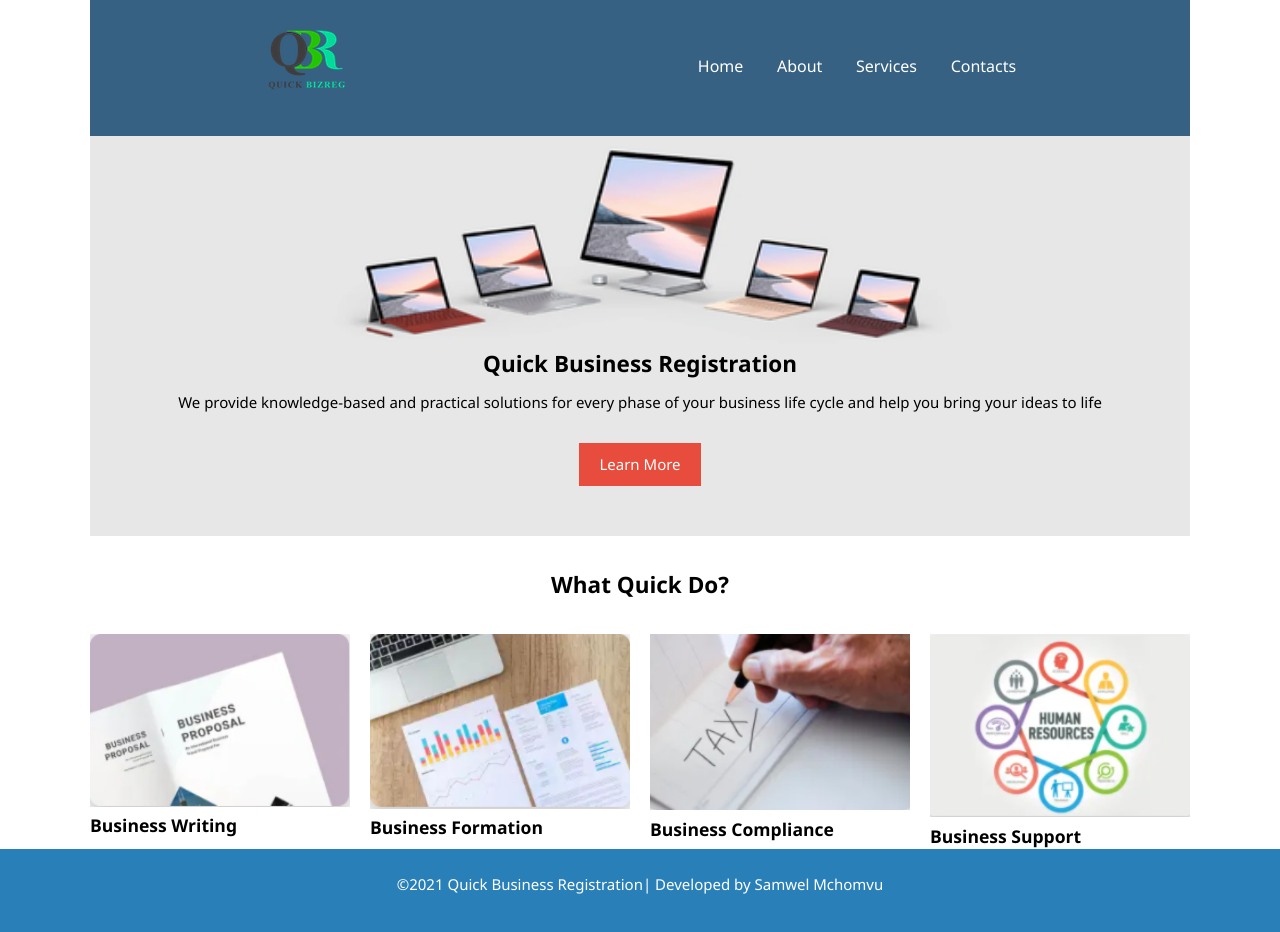
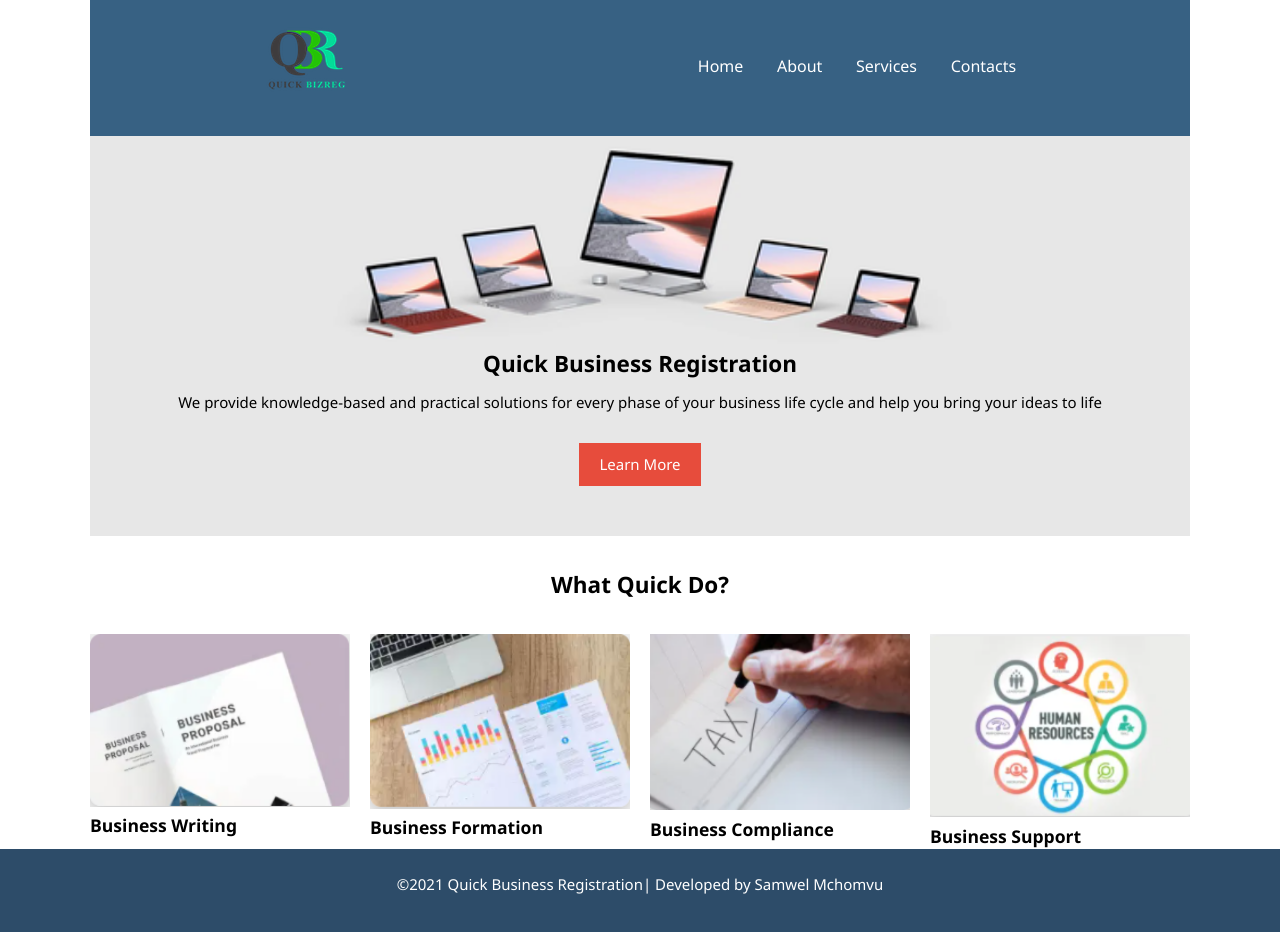
Before and after one commit to mchomvus4/quick-webapp, a React (Create React App) app: page / in a window 1280 px wide. Shown: the top 932 px of the page. Built offline with nearby package versions, Linux system fonts and the light colour scheme.

Commit message:
footer color added

```diff
--- a/src/components/Nav/Footer.css
+++ b/src/components/Nav/Footer.css
@@ -1,5 +1,5 @@
 .footer{
- background: #2980b9;
+ background: #2d4c69;
  height: 5.5rem;
 
 }
```
